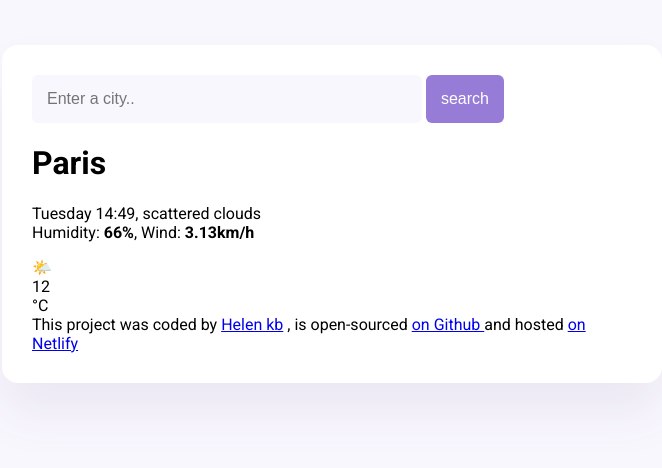
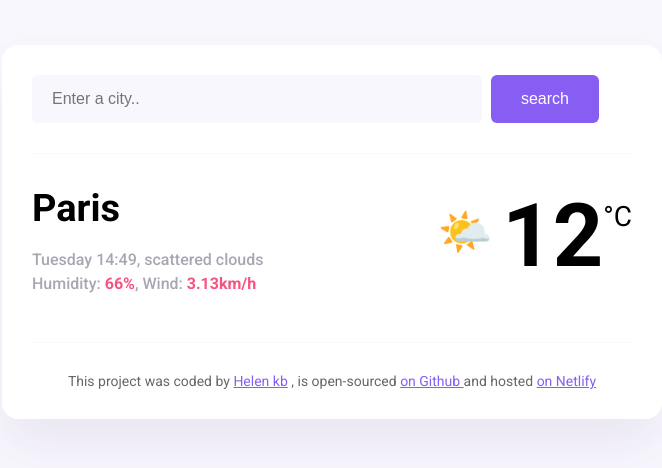
Before and after one commit to hk12214/my-first-project, a plain HTML site: page index.html in a window 1280 px wide. Shown: the whole page, without its empty margins (308-970 px from the left). Drawn offline with Linux system fonts and the light colour scheme.

Commit message:
Refactor CSS styles for weather app layout

```diff
--- a/style.css
+++ b/style.css
@@ -1,6 +1,9 @@
 body {
   background-color: #f9f7fe;
   font-family: "Roboto", sans-serif;
+}
+a {
+  color: #885df1;
 }
 .weather-app {
   background: white;
@@ -10,22 +13,74 @@ body {
   box-shadow: 0 30px 50px rgba(65, 50, 100, 0.08);
   border-radius: 16px;
 }
+header {
+  border-bottom: 1px solid #f9f7fe;
+  padding: 0 0 30px 0;
+}
 .search-form-input {
   background-color: #f9f7fe;
-  width: 65%;
-  border-style: none;
+  width: 75%;
+  border: none;
   border-radius: 6px;
   font-size: 16px;
-  padding: 15px 15px;
+  padding: 15px 20px;
 }
 .search-form-button {
-  background-color: #967cd6;
+  background: #885df1;
+  padding: 15px 30px;
+  border: none;
+  font-size: 16px;
+  margin-left: 5px;
+  border-radius: 6px;
   color: white;
-  border-style: none;
-  border-radius: 6px;
-  font-size: 16px;
-  padding: 15px 15px;
 }
 .search-form-button:hover {
   background-color: #7d57dd;
 }
+main {
+  padding: 30px 0;
+  display: flex;
+  justify-content: space-between;
+}
+h1 {
+  margin: 0;
+  font-size: 38px;
+  line-height: 48px;
+}
+
+.weather-app-details {
+  font-size: 16px;
+  color: rgba(39, 33, 66, 0.4);
+  line-height: 24px;
+  font-weight: 500;
+}
+
+.weather-app-details strong {
+  color: #f65282;
+}
+
+.weather-app-temperature-container {
+  display: flex;
+}
+.weather-app-icon {
+  font-size: 44px;
+  margin-top: 22px;
+}
+
+.weather-app-temperature {
+  font-size: 88px;
+  margin-left: 10px;
+  font-weight: bold;
+}
+
+.weatehr-app-unit {
+  margin-top: 16px;
+  font-size: 28px;
+}
+footer {
+  border-top: 1px solid #f9f7fe;
+  padding: 30px 0 0 0;
+  text-align: center;
+  font-size: 14px;
+  color: rgba(0, 0, 0, 0.6);
+}
```
